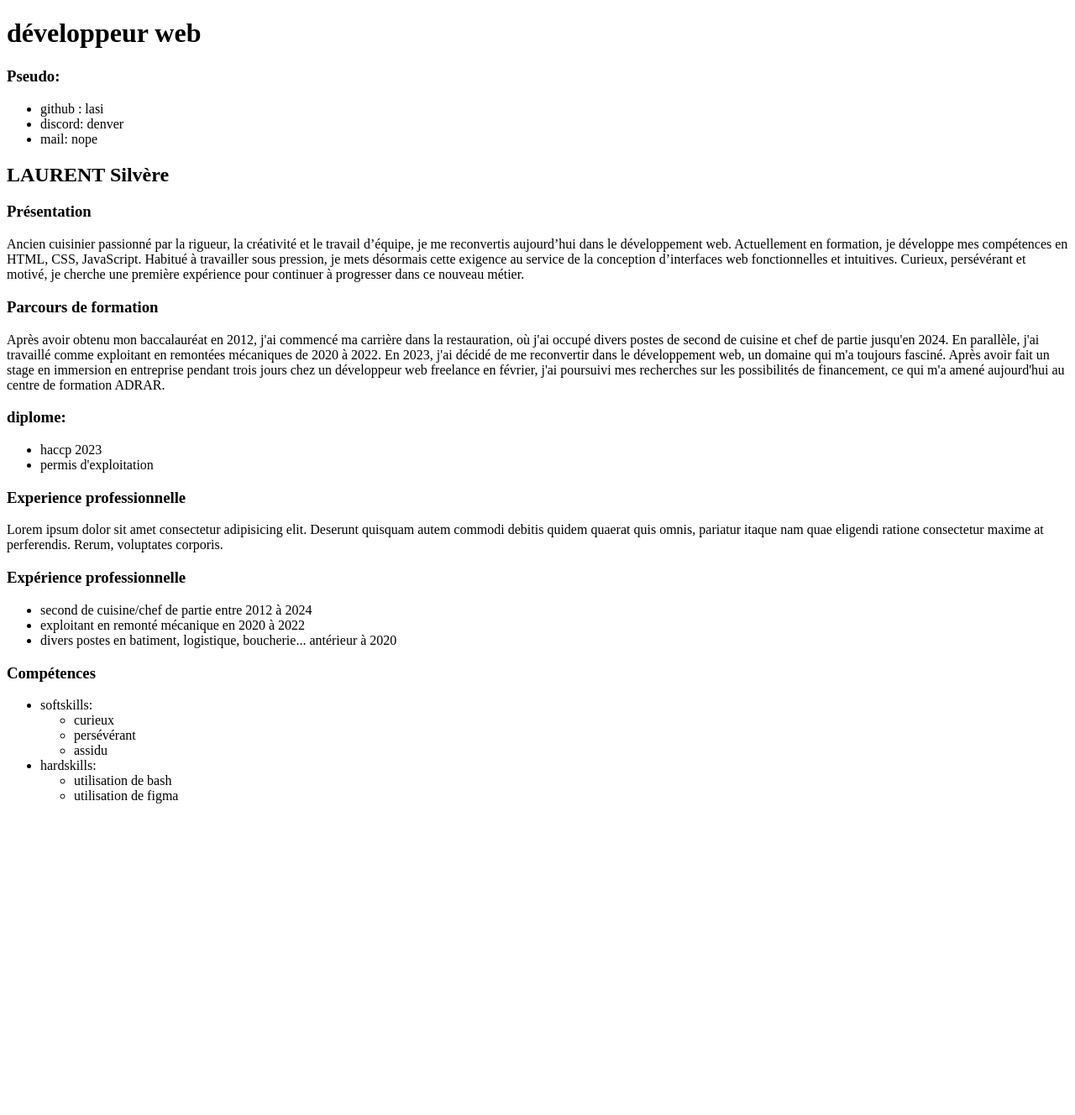
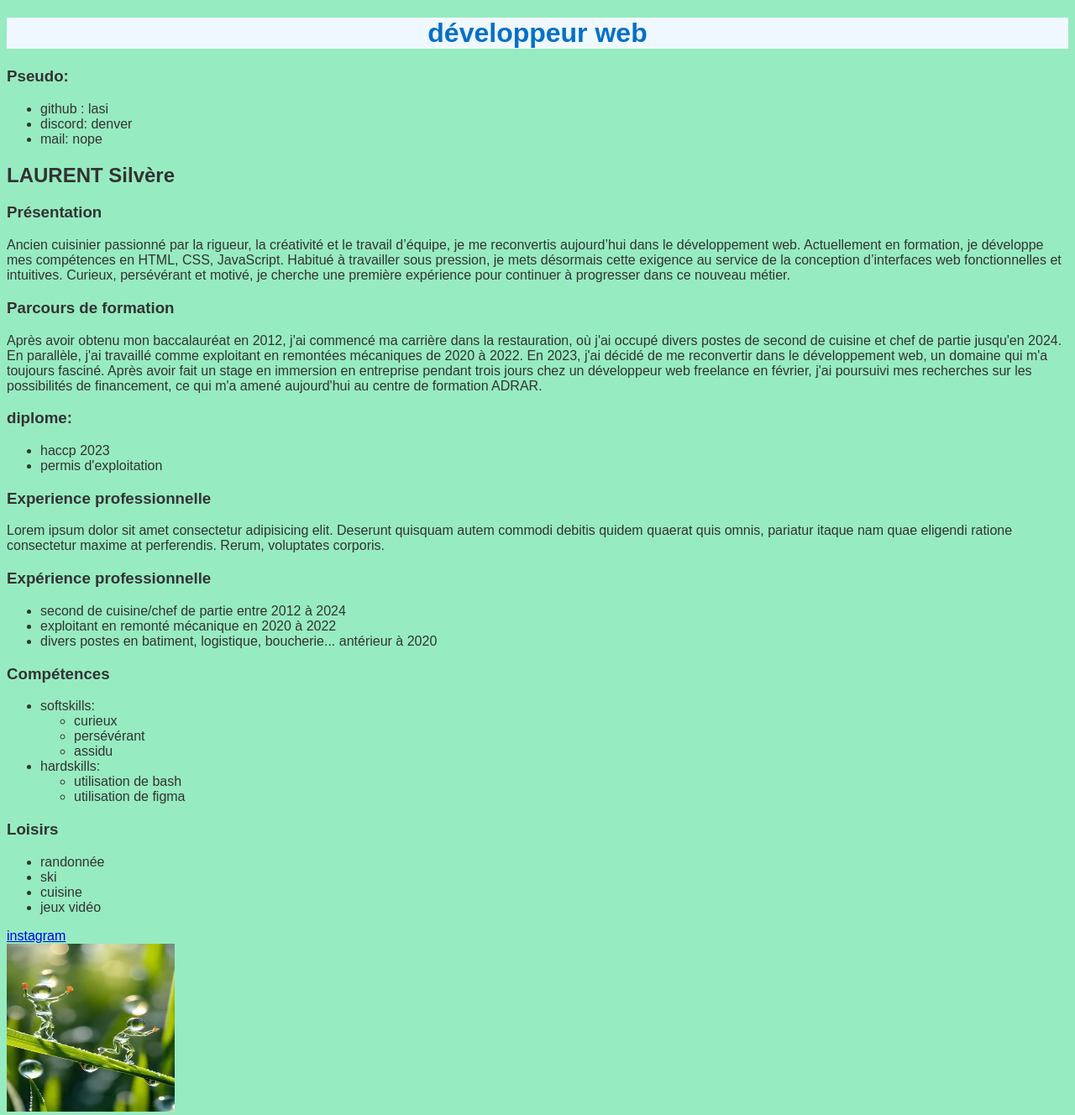
Before and after one commit to lasi23/silCours00, a plain HTML site: page index.html in a window 1280 px wide. Shown: the whole page at 84% size. Before the commit the page ends 973 px from the top, so only its background shows below. Drawn offline with Linux system fonts and the light colour scheme.

Commit message:
ajout de photo, d'une page style.css d'un lien insta et de quelques code sur css

```diff
--- /dev/null
+++ b/assets/css/style.css
@@ -0,0 +1,11 @@
+body {
+    background-color: #97ebc1;
+    font-family: Arial, sans-serif;
+    color: #333;
+}
+
+h1 {
+    color: #0070c9;
+    text-align: center;
+    background-color: aliceblue;
+}
--- a/index.html
+++ b/index.html
@@ -4,6 +4,7 @@
     <meta charset="UTF-8">
     <meta name="viewport" content="width=, initial-scale=1.0">
     <title>CV Silvère</title>
+    <link rel="stylesheet" href="assets/css/style.css">
 </head>
 <body>
     <h1>développeur web</h1>
@@ -63,6 +64,16 @@
 
     </ul>
 
-
+    <h3>
+        Loisirs
+    </h3>
+    <ul>
+        <li>randonnée</li>
+        <li>ski</li>
+        <li>cuisine</li>
+        <li>jeux vidéo</li>
+    </ul>
+    <a href="https://www.instagram.com/silvere.laurent.3/">instagram</a><br>
+    <img src="assets/photos/bonnomeGoute.png" alt="bonhomme qui goute" width="200" height="200">
 </body>
 </html>
```
Also changed, not shown: assets/photos/bonnomeGoute.png (added), assets/photos/dessinArrosoire.jpg (added), assets/photos/féeChampignon.png (added).
